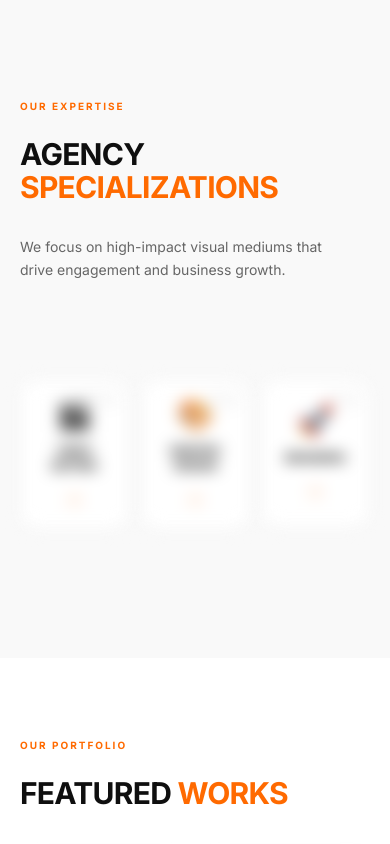
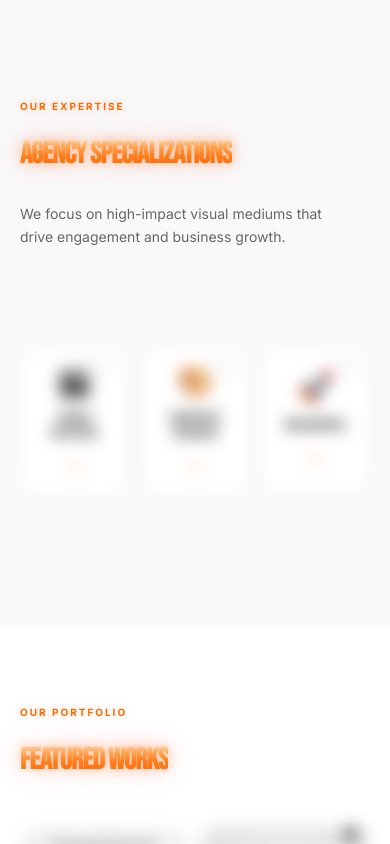
Before and after one commit to armanxiom/Graphinex, a React (Vite) app: page / in a window 390 px wide. Shown: the part 1600-2444 px from the top of the page. Built offline with nearby package versions, Linux system fonts and the light colour scheme; grey boxes are pictures that could not be loaded.

Commit message:
add orange neon headings

```diff
--- a/src/components/Portfolio.tsx
+++ b/src/components/Portfolio.tsx
@@ -20,9 +20,9 @@ export const Portfolio = () => {
       <div className="container-boxed mb-12 md:mb-16">
         <div className="flex flex-col md:flex-row justify-between items-start md:items-end gap-8">
           <div className="max-w-xl">
-            <span className="text-brand-orange text-[10px] font-bold uppercase tracking-[0.2em] mb-6 block">Our Portfolio</span>
-            <h2 className="text-3xl md:text-5xl font-bold uppercase tracking-tight leading-[1.1] text-brand-dark mb-0">
-              Featured <span className="text-brand-orange">Works</span>
+            <span className="text-brand-orange text-[10px] font-bold uppercase tracking-[0.2em] mb-6 block neon-orange-soft">Our Portfolio</span>
+            <h2 className="text-3xl md:text-5xl font-bold uppercase tracking-tight leading-[1.1] mb-0 neon-orange">
+              Featured Works
             </h2>
           </div>
           <div className="hidden lg:block pb-2">
--- a/src/components/PortfolioCollections.tsx
+++ b/src/components/PortfolioCollections.tsx
@@ -31,10 +31,10 @@ function MediaSection({
     <section className="py-12 sm:py-20" id={id}>
       <div className="container-boxed">
         <div className="mb-8 sm:mb-10">
-          <span className="text-brand-orange text-[10px] font-bold uppercase tracking-[0.35em] mb-4 block">
+          <span className="text-brand-orange text-[10px] font-bold uppercase tracking-[0.35em] mb-4 block neon-orange-soft">
             Category
           </span>
-          <h2 className="text-[28px] sm:text-[32px] md:text-[48px] font-black uppercase tracking-tighter text-brand-dark leading-none">
+          <h2 className="text-[28px] sm:text-[32px] md:text-[48px] font-black uppercase tracking-tighter leading-none neon-orange">
             {title}
           </h2>
           <div className="w-16 sm:w-20 h-1 sm:h-1.5 bg-brand-orange mt-3 sm:mt-4" />
--- a/src/components/Process.tsx
+++ b/src/components/Process.tsx
@@ -11,8 +11,8 @@ export const Process = () => {
     <section className="bg-white" id="process">
       <div className="container-boxed">
         <div className="mb-12 md:mb-16">
-          <span className="text-brand-orange text-[10px] font-bold uppercase tracking-[0.2em] mb-6 block">Our Workflow</span>
-          <h2 className="text-3xl md:text-5xl font-bold uppercase tracking-tight leading-[1.1] text-brand-dark mb-0">
+          <span className="text-brand-orange text-[10px] font-bold uppercase tracking-[0.2em] mb-6 block neon-orange-soft">Our Workflow</span>
+          <h2 className="text-3xl md:text-5xl font-bold uppercase tracking-tight leading-[1.1] mb-0 neon-orange">
             The Creative Journey
           </h2>
         </div>
--- a/src/components/Services.tsx
+++ b/src/components/Services.tsx
@@ -25,9 +25,9 @@ export const Services = () => {
       <div className="container-boxed">
         <div className="flex flex-col md:flex-row justify-between items-start md:items-end mb-20 gap-8">
           <div className="max-w-2xl">
-            <span className="text-brand-orange text-[10px] font-bold uppercase tracking-[0.2em] mb-6 block">Our Expertise</span>
-            <h2 className="text-3xl md:text-5xl font-bold uppercase tracking-tight leading-[1.1] text-brand-dark mb-0">
-              Agency <span className="text-brand-orange">Specializations</span>
+            <span className="text-brand-orange text-[10px] font-bold uppercase tracking-[0.2em] mb-6 block neon-orange-soft">Our Expertise</span>
+            <h2 className="text-3xl md:text-5xl font-bold uppercase tracking-tight leading-[1.1] mb-0 neon-orange">
+              Agency Specializations
             </h2>
           </div>
           <p className="text-muted font-normal max-w-xs text-sm md:text-base leading-relaxed mb-4">
--- a/src/components/Showreel.tsx
+++ b/src/components/Showreel.tsx
@@ -16,7 +16,7 @@ export const Showreel = () => {
             initial={{ opacity: 0, y: 18, filter: 'blur(6px)' }}
             whileInView={{ opacity: 1, y: 0 }}
             transition={{ duration: 0.55, ease: [0.16, 1, 0.3, 1] }}
-            className="text-brand-orange text-[10px] font-bold uppercase tracking-[0.2em] mb-6 block"
+            className="text-brand-orange text-[10px] font-bold uppercase tracking-[0.2em] mb-6 block neon-orange-soft"
           >
             Creative Masterpiece
           </motion.span>
@@ -24,7 +24,7 @@ export const Showreel = () => {
             initial={{ opacity: 0, y: 20, filter: 'blur(8px)' }}
             whileInView={{ opacity: 1, y: 0 }}
             transition={{ delay: 0.08, duration: 0.7, ease: [0.16, 1, 0.3, 1] }}
-            className="text-3xl md:text-5xl lg:text-7xl font-bold uppercase tracking-tight leading-[1.1] text-white mb-8"
+            className="text-3xl md:text-5xl lg:text-7xl font-bold uppercase tracking-tight leading-[1.1] mb-8 neon-orange"
           >
             {siteConfig.showreel.title}
           </motion.h2>
--- a/src/index.css
+++ b/src/index.css
@@ -1,9 +1,10 @@
-@import url('https://fonts.googleapis.com/css2?family=Inter:wght@300;400;500;600;700;800;900&display=swap');
+@import url('https://fonts.googleapis.com/css2?family=Inter:wght@300;400;500;600;700;800;900&family=Bebas+Neue&display=swap');
 @import "tailwindcss";
 
 @theme {
   --font-sans: "Inter", ui-sans-serif, system-ui, sans-serif;
   --font-display: "Inter", sans-serif;
+  --font-neon: "Bebas Neue", "Inter", sans-serif;
 
   --color-brand-orange: #FF6A00;
   --color-brand-dark: #0F0F0F;
@@ -42,6 +43,28 @@
   .bento-card:hover {
     @apply border-brand-orange/20 bg-white shadow-sm;
   }
+
+  .neon-orange {
+    font-family: var(--font-neon);
+    letter-spacing: 0.045em;
+    background: linear-gradient(180deg, #fff1d7 0%, #ffbf73 25%, #ff8a2a 55%, #ff6a00 100%);
+    -webkit-background-clip: text;
+    background-clip: text;
+    color: transparent;
+    text-shadow:
+      0 0 10px rgba(255, 106, 0, 0.24),
+      0 0 24px rgba(255, 106, 0, 0.18),
+      0 0 48px rgba(255, 106, 0, 0.08);
+    filter: drop-shadow(0 0 12px rgba(255, 106, 0, 0.18));
+  }
+
+  .neon-orange-soft {
+    color: #ff7a1a;
+    text-shadow:
+      0 0 8px rgba(255, 106, 0, 0.22),
+      0 0 20px rgba(255, 106, 0, 0.12);
+    filter: drop-shadow(0 0 8px rgba(255, 106, 0, 0.12));
+  }
 }
 
 /* Hide scrollbar */
--- a/src/pages/Portfolio.tsx
+++ b/src/pages/Portfolio.tsx
@@ -195,7 +195,7 @@ export default function Portfolio() {
         <motion.span
           initial={{ opacity: 0, y: 20 }}
           animate={{ opacity: 1, y: 0 }}
-            className="text-brand-orange text-[10px] font-bold uppercase tracking-[0.4em] mb-6 block"
+          className="text-brand-orange text-[10px] font-bold uppercase tracking-[0.4em] mb-6 block neon-orange-soft"
         >
           Showcase
         </motion.span>
@@ -203,7 +203,7 @@ export default function Portfolio() {
           initial={{ opacity: 0, y: 20 }}
           animate={{ opacity: 1, y: 0 }}
           transition={{ delay: 0.1 }}
-            className="text-[40px] sm:text-[64px] md:text-[96px] font-black uppercase tracking-tighter leading-[1.1] sm:leading-[0.9] text-brand-dark mb-8 break-words"
+          className="text-[40px] sm:text-[64px] md:text-[96px] font-black uppercase tracking-tighter leading-[1.1] sm:leading-[0.9] mb-8 break-words neon-orange"
         >
           {hero.title}
         </motion.h1>
@@ -246,7 +246,7 @@ export default function Portfolio() {
       <section className="py-12 sm:py-20" id="featured-works">
         <div className="container-boxed">
           <div className="mb-10 sm:mb-12">
-            <h2 className="text-[28px] sm:text-[32px] md:text-[48px] font-black uppercase tracking-tighter text-brand-dark leading-none">
+            <h2 className="text-[28px] sm:text-[32px] md:text-[48px] font-black uppercase tracking-tighter leading-none neon-orange">
               Our Works
             </h2>
             <div className="w-16 sm:w-20 h-1 sm:h-1.5 bg-brand-orange mt-3 sm:mt-4" />
@@ -345,7 +345,7 @@ export default function Portfolio() {
       <section className="py-12 sm:py-20" id="logos">
         <div className="container-boxed">
           <div className="mb-10 sm:mb-12">
-            <h2 className="text-[28px] sm:text-[32px] md:text-[48px] font-black uppercase tracking-tighter text-brand-dark leading-none">
+            <h2 className="text-[28px] sm:text-[32px] md:text-[48px] font-black uppercase tracking-tighter leading-none neon-orange">
               Logos
             </h2>
             <div className="w-16 sm:w-20 h-1 sm:h-1.5 bg-brand-orange mt-3 sm:mt-4" />
```
Lines whose indentation alone changed are shown as unchanged.
